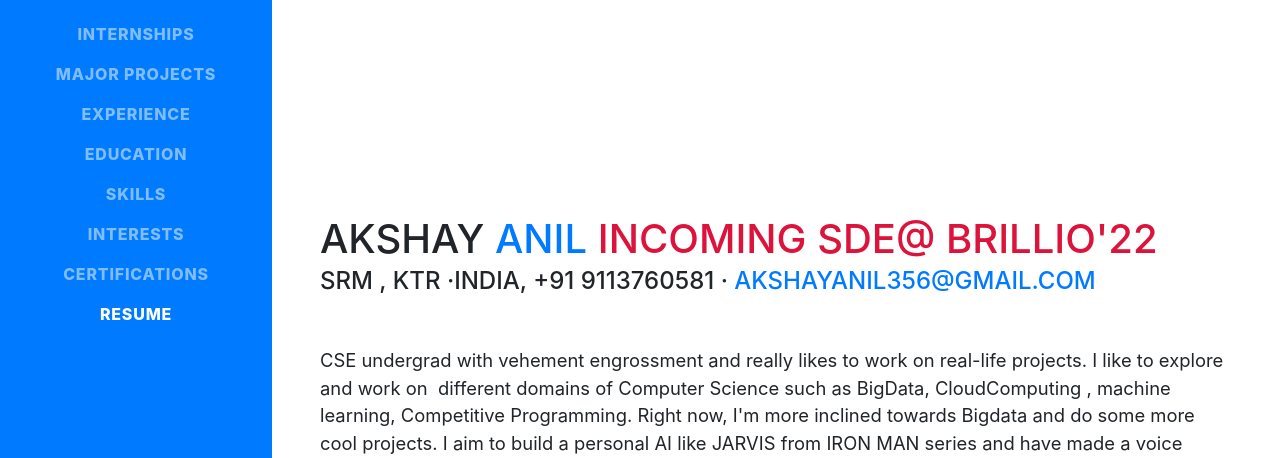
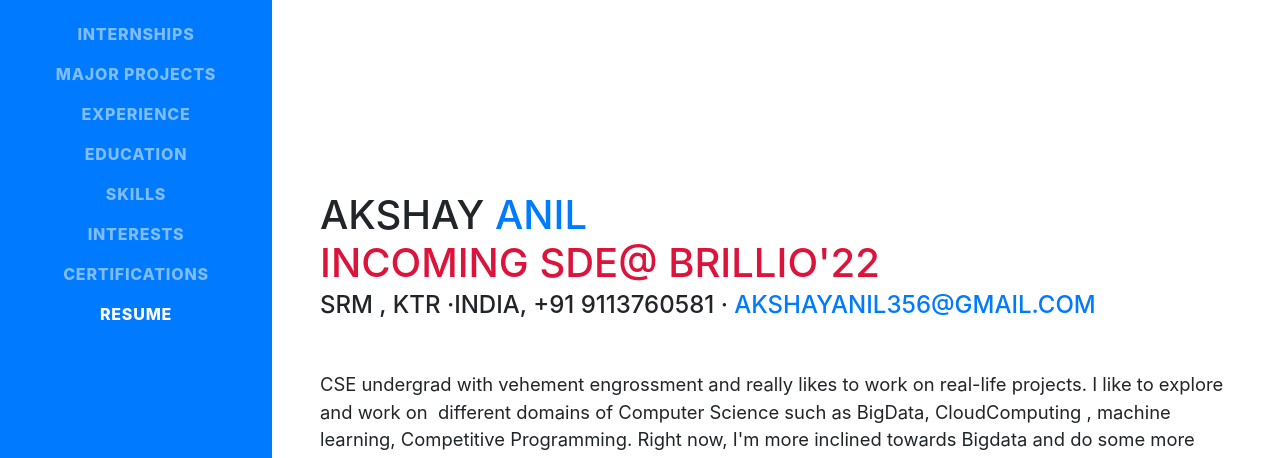
Before and after one commit to AkshayAnil1080/mywebsite, a website with bundled scripts: page index.html in a window 1280 px wide. Shown: the part 338-796 px from the top of the page. Built offline with nearby package versions, Linux system fonts and the light colour scheme; a web font is replaced by a local one.

Commit message:
Update index.html

```diff
--- a/index.html
+++ b/index.html
@@ -87,7 +87,7 @@
       <section class="resume-section p-3 p-lg-5 d-flex d-column" id="about">
         <div class="my-auto">
           <h1 class="mb-0">AKSHAY
-            <span class="text-primary">ANIL</span>
+            <span class="text-primary">ANIL</span> <br>
 		    <span  style="color:Crimson;">INCOMING SDE@ BRILLIO'22</span>
           </h1>
           <div class="subheading mb-5"> SRM , KTR ·INDIA, +91 9113760581 ·
```
